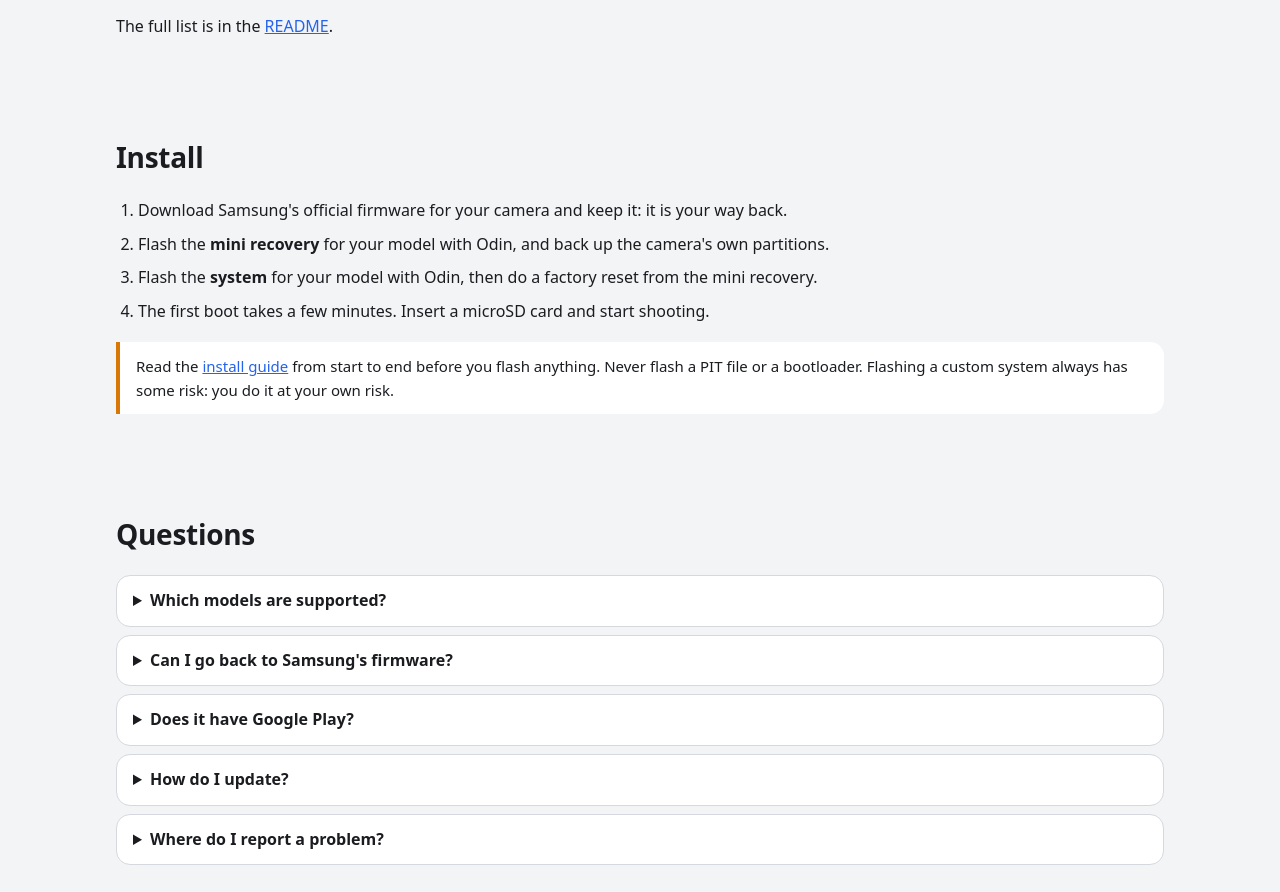
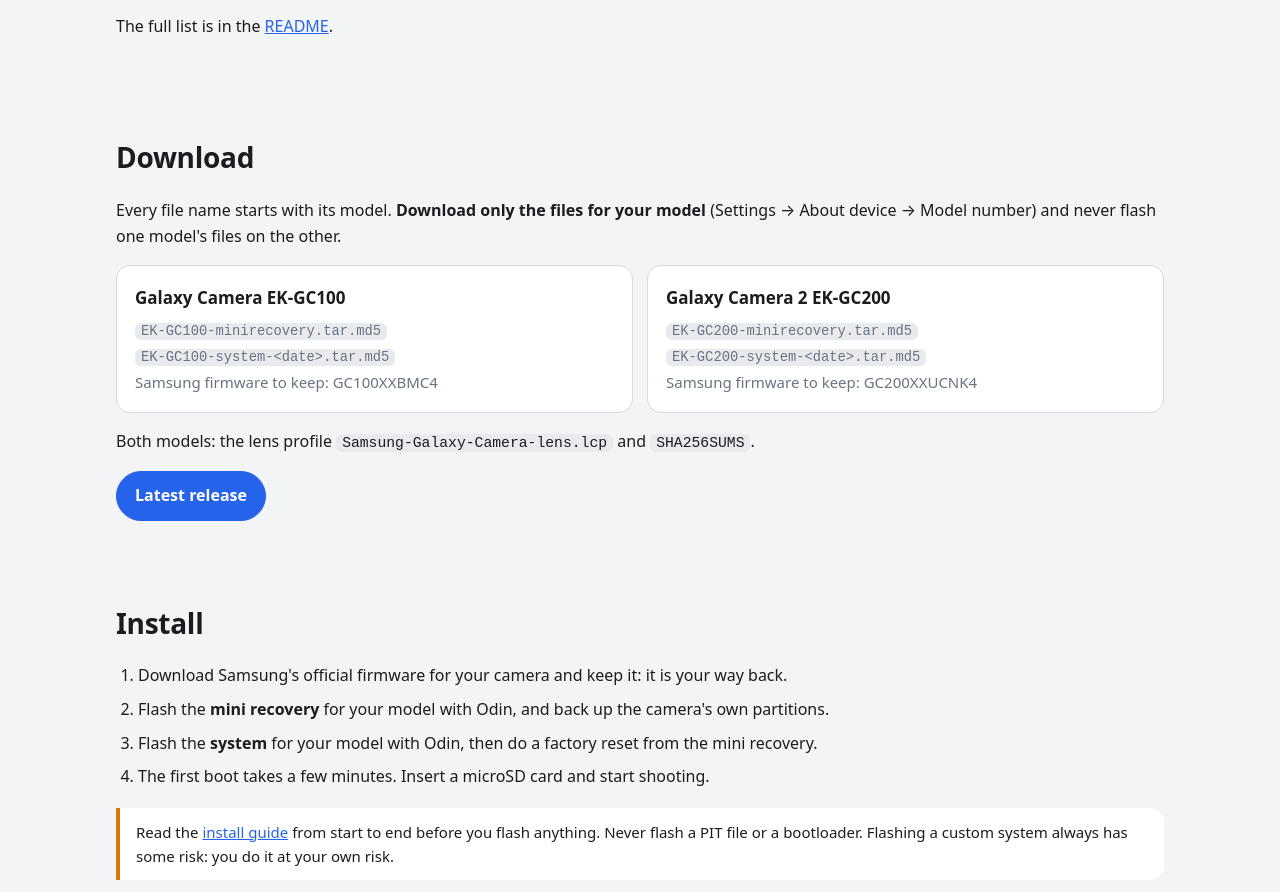
Before and after one commit to simoneluconi/GalaxyCameraRevived, a plain HTML site: page docs/index.html in a window 1280 px wide. Shown: the part 2615-3507 px from the top of the page. Drawn offline with Linux system fonts and the light colour scheme.

Commit message:
Release files named by model, kept apart in every doc
The release files now start with their model: EK-GC100-minirecovery,
EK-GC100-system-<date>, and the same for the EK-GC200; the lens profile
is Samsung-Galaxy-Camera-lens.lcp. README, INSTALL, TECHNICAL, RECOVERY
and the website list each model's files separately.
build-minirecovery.sh names its Odin package <model>-minirecovery, with
numeric owner 0 in the tar.

Co-Authored-By: Claude Opus 5.5 <noreply@anthropic.com>

```diff
--- a/docs/index.html
+++ b/docs/index.html
@@ -77,7 +77,7 @@
     <h1>Android 14 for the Samsung Galaxy Camera</h1>
     <p class="lead">A lightweight LineageOS 21 build for the Galaxy Camera and Galaxy Camera 2 that keeps what makes them cameras: the zoom lever, the shutter button, manual exposure, optical stabilisation and the pop-up flash. And it adds RAW photos.</p>
     <div class="buttons">
-      <a class="btn primary" href="https://github.com/simoneluconi/GalaxyCameraRevived/releases/latest">Download</a>
+      <a class="btn primary" href="#download">Download</a>
       <a class="btn" href="https://github.com/simoneluconi/GalaxyCameraRevived/blob/main/docs/INSTALL.md">Install guide</a>
       <a class="btn" href="https://github.com/simoneluconi/GalaxyCameraRevived">Source code</a>
     </div>
@@ -122,6 +122,17 @@
     <p>The full list is in the <a href="https://github.com/simoneluconi/GalaxyCameraRevived#what-works">README</a>.</p>
   </section>
 
+  <section id="download">
+    <h2>Download</h2>
+    <p>Every file name starts with its model. <b>Download only the files for your model</b> (Settings → About device → Model number) and never flash one model's files on the other.</p>
+    <div class="grid">
+      <div class="card"><h3>Galaxy Camera EK-GC100</h3><p><code>EK-GC100-minirecovery.tar.md5</code><br><code>EK-GC100-system-&lt;date&gt;.tar.md5</code><br>Samsung firmware to keep: GC100XXBMC4</p></div>
+      <div class="card"><h3>Galaxy Camera 2 EK-GC200</h3><p><code>EK-GC200-minirecovery.tar.md5</code><br><code>EK-GC200-system-&lt;date&gt;.tar.md5</code><br>Samsung firmware to keep: GC200XXUCNK4</p></div>
+    </div>
+    <p>Both models: the lens profile <code>Samsung-Galaxy-Camera-lens.lcp</code> and <code>SHA256SUMS</code>.</p>
+    <div class="buttons"><a class="btn primary" href="https://github.com/simoneluconi/GalaxyCameraRevived/releases/latest">Latest release</a></div>
+  </section>
+
   <section id="install">
     <h2>Install</h2>
     <ol class="steps">
```
Also changed, not shown: docs/it/index.html (+12 -1 lines), 6 other files.
